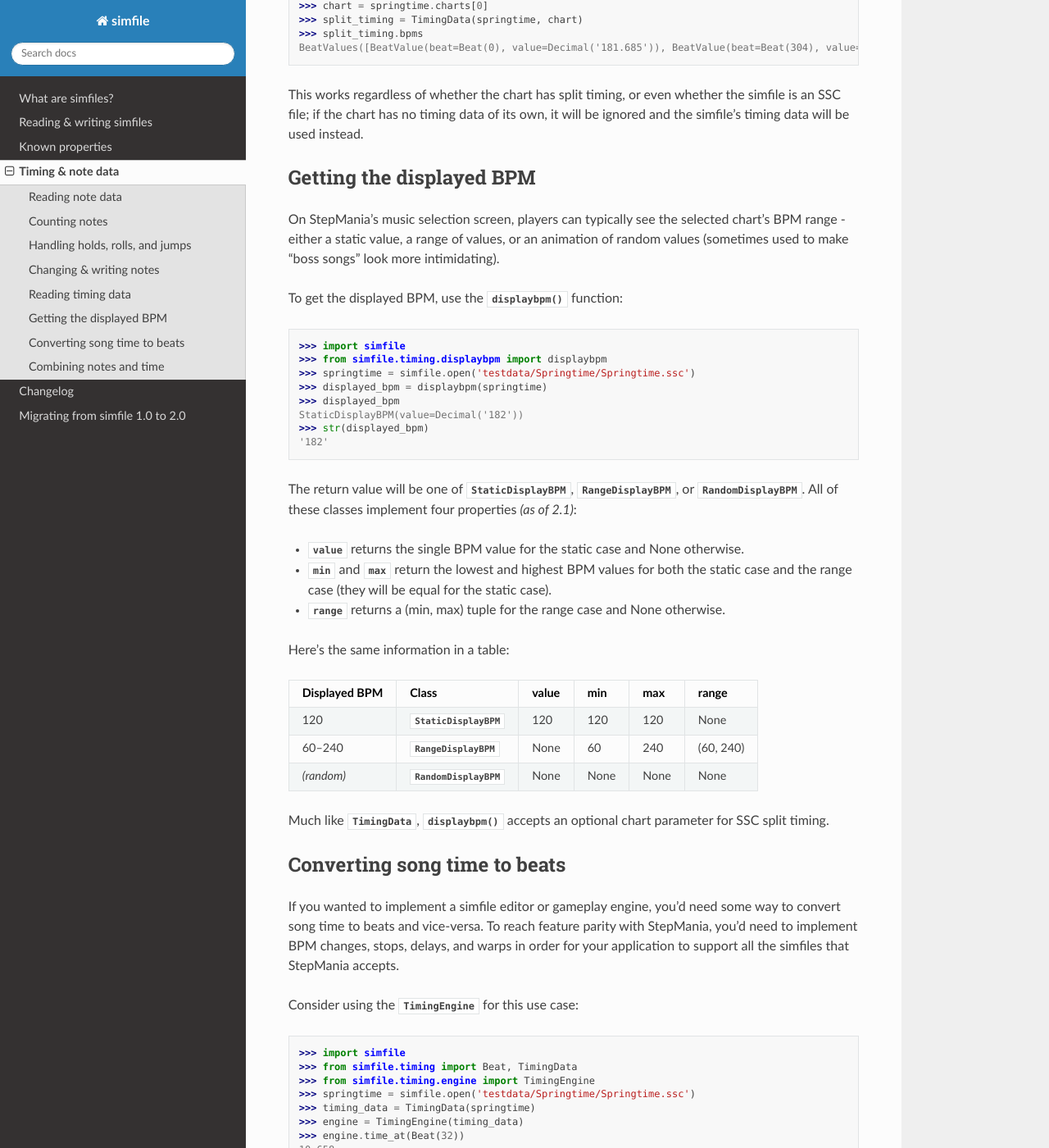
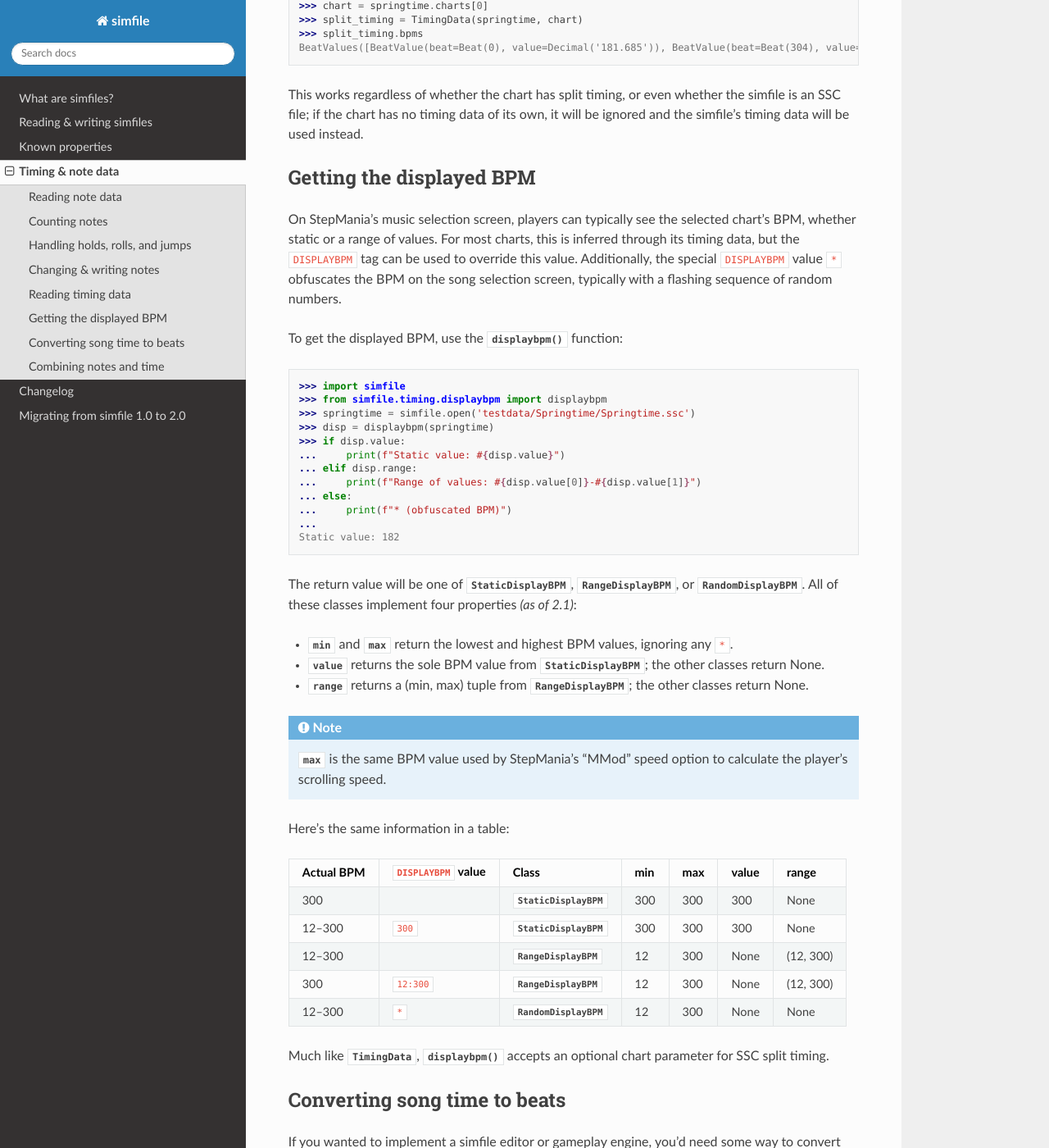
Before and after one commit to garcia/simfile, a Sphinx documentation site: the page built from docs/source/timing-note-data.rst, in a window 1280 px wide and 1400 px high, scrolled down 4766 px. Shown: the whole window at 82% size. Built offline with Sphinx 7.4.7 and the Read the Docs theme 2.0.0, drawn with Linux system fonts in a browser that asks for light colours.

Commit message:
update displaybpm & docs

```diff
--- a/docs/source/timing-note-data.rst
+++ b/docs/source/timing-note-data.rst
@@ -267,9 +267,15 @@ be ignored and the simfile's timing data will be used instead.
 Getting the displayed BPM
 -------------------------
 
-On StepMania's music selection screen, players can typically see the selected
-chart's BPM range - either a static value, a range of values, or an animation
-of random values (sometimes used to make "boss songs" look more intimidating).
+
+On StepMania's music selection screen,
+players can typically see the selected chart's BPM,
+whether static or a range of values.
+For most charts, this is inferred through its timing data,
+but the :code:`DISPLAYBPM` tag can be used to override this value.
+Additionally, the special :code:`DISPLAYBPM` value :code:`*`
+obfuscates the BPM on the song selection screen,
+typically with a flashing sequence of random numbers.
 
 To get the displayed BPM, use the :func:`.displaybpm` function:
 
@@ -278,30 +284,47 @@ To get the displayed BPM, use the :func:`.displaybpm` function:
     >>> import simfile
     >>> from simfile.timing.displaybpm import displaybpm
     >>> springtime = simfile.open('testdata/Springtime/Springtime.ssc')
-    >>> displayed_bpm = displaybpm(springtime)
-    >>> displayed_bpm
-    StaticDisplayBPM(value=Decimal('182'))
-    >>> str(displayed_bpm)
-    '182'
+    >>> disp = displaybpm(springtime)
+    >>> if disp.value:
+    ...     print(f"Static value: #{disp.value}")
+    ... elif disp.range:
+    ...     print(f"Range of values: #{disp.value[0]}-#{disp.value[1]}")
+    ... else:
+    ...     print(f"* (obfuscated BPM)")
+    ...
+    Static value: 182
 
 The return value will be one of
 :class:`.StaticDisplayBPM`, :class:`.RangeDisplayBPM`, or :class:`.RandomDisplayBPM`.
 All of these classes implement four properties *(as of 2.1)*:
 
-* :attr:`~.StaticDisplayBPM.value` returns the single BPM value for the static case and None otherwise.
-* :attr:`~.RangeDisplayBPM.min` and :attr:`~.RangeDisplayBPM.max` return the lowest and highest BPM values
-  for both the static case and the range case (they will be equal for the static case).
-* :attr:`~.RangeDisplayBPM.range` returns a (min, max) tuple for the range case and None otherwise.
+* :attr:`~.RangeDisplayBPM.min` and :attr:`~.RangeDisplayBPM.max`
+  return the lowest and highest BPM values,
+  ignoring any :code:`*`.
+* :attr:`~.StaticDisplayBPM.value`
+  returns the sole BPM value from :class:`.StaticDisplayBPM`;
+  the other classes return None.
+* :attr:`~.RangeDisplayBPM.range`
+  returns a (min, max) tuple from :class:`.RangeDisplayBPM`;
+  the other classes return None.
+
+.. note::
+
+    :attr:`~.RangeDisplayBPM.max` is the same BPM value
+    used by StepMania's "MMod" speed option
+    to calculate the player's scrolling speed.
 
 Here's the same information in a table:
 
-============= ========================= ===== ==== ==== =========
-Displayed BPM Class                     value min  max  range
-============= ========================= ===== ==== ==== =========
-120           :class:`StaticDisplayBPM` 120   120  120  None
-60–240        :class:`RangeDisplayBPM`  None  60   240  (60, 240)
-*(random)*    :class:`RandomDisplayBPM` None  None None None
-============= ========================= ===== ==== ==== =========
+========== ======================== ========================= ==== ==== ===== =========
+Actual BPM :code:`DISPLAYBPM` value Class                     min  max  value range
+========== ======================== ========================= ==== ==== ===== =========
+300                                 :class:`StaticDisplayBPM` 300  300  300   None
+12–300     :code:`300`              :class:`StaticDisplayBPM` 300  300  300   None
+12–300                              :class:`RangeDisplayBPM`  12   300  None  (12, 300)
+300        :code:`12:300`           :class:`RangeDisplayBPM`  12   300  None  (12, 300)
+12–300     :code:`*`                :class:`RandomDisplayBPM` 12   300  None  None
+========== ======================== ========================= ==== ==== ===== =========
 
 Much like :class:`.TimingData`, :func:`.displaybpm` accepts an optional chart
 parameter for SSC split timing.
```
Also changed, not shown: 1 other file.
